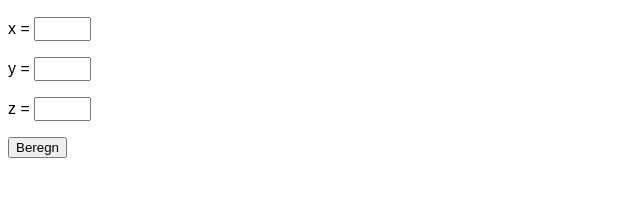
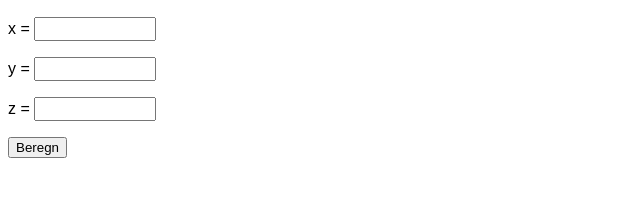
Before and after one commit to hanielsen/triangle, a plain HTML site: page index.html in a window 1280 px wide. Shown: the part 91-288 px from the top of the page, without its empty margins (0-640 px from the left). Drawn offline with Linux system fonts and the light colour scheme.

Commit message:
Add files via upload

```diff
--- a/index.html
+++ b/index.html
@@ -33,15 +33,15 @@ h1
 <canvas id="canvas" width="60" height="40">
 </canvas>
 <p>
-    x = <input id="f1" type="text" size="3" inputmode="decimal">
+    x = <input id="f1" type="text" size="10" inputmode="decimal">
 </p>
 
 <p>
-    y = <input id="f2" type="text" size="3" inputmode="decimal">
+    y = <input id="f2" type="text" size="10" inputmode="decimal">
 </p>
 
 <p>
-    z = <input id="f3" type="text" size="3" inputmode="decimal">
+    z = <input id="f3" type="text" size="10" inputmode="decimal">
 </p>
 
 <p>
```
